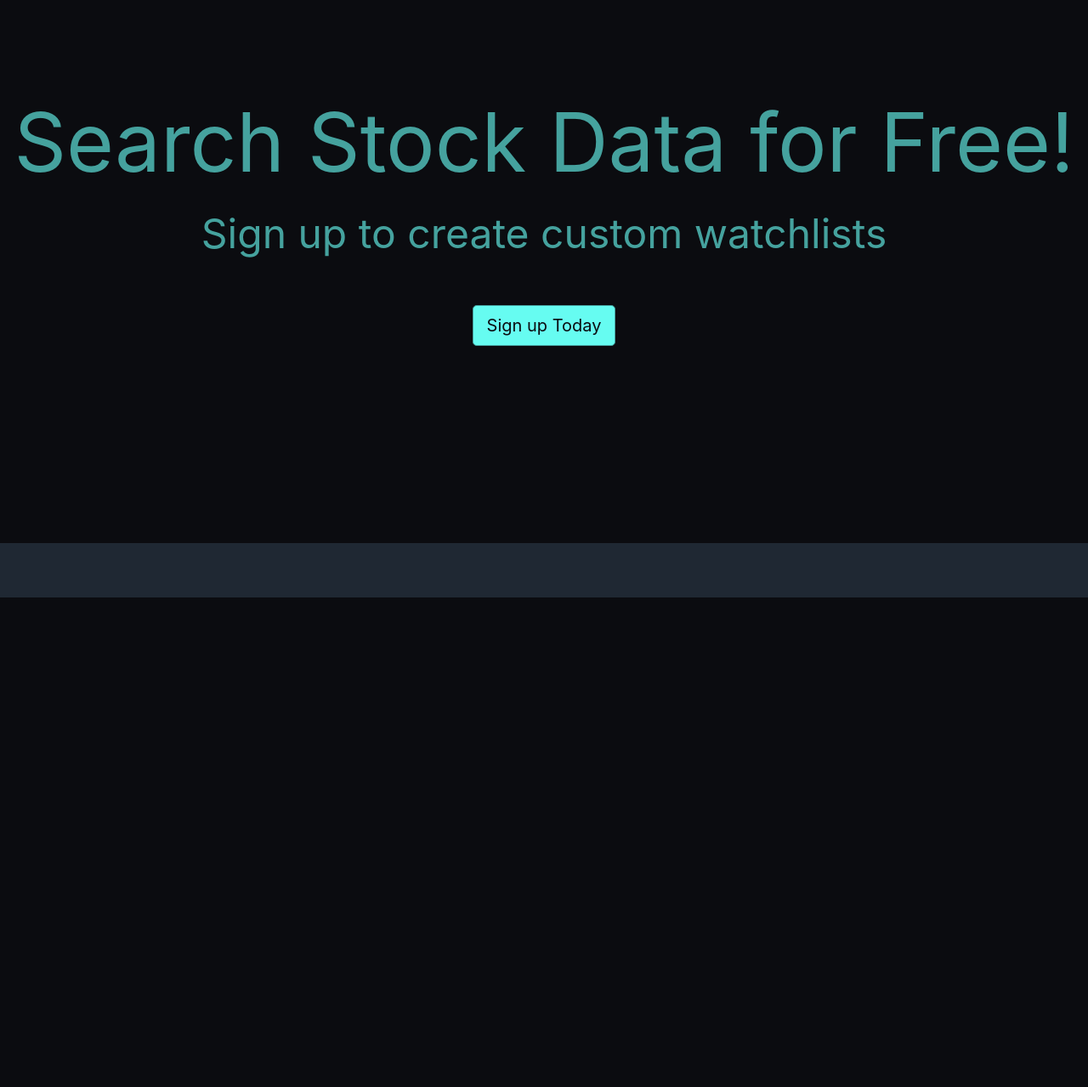
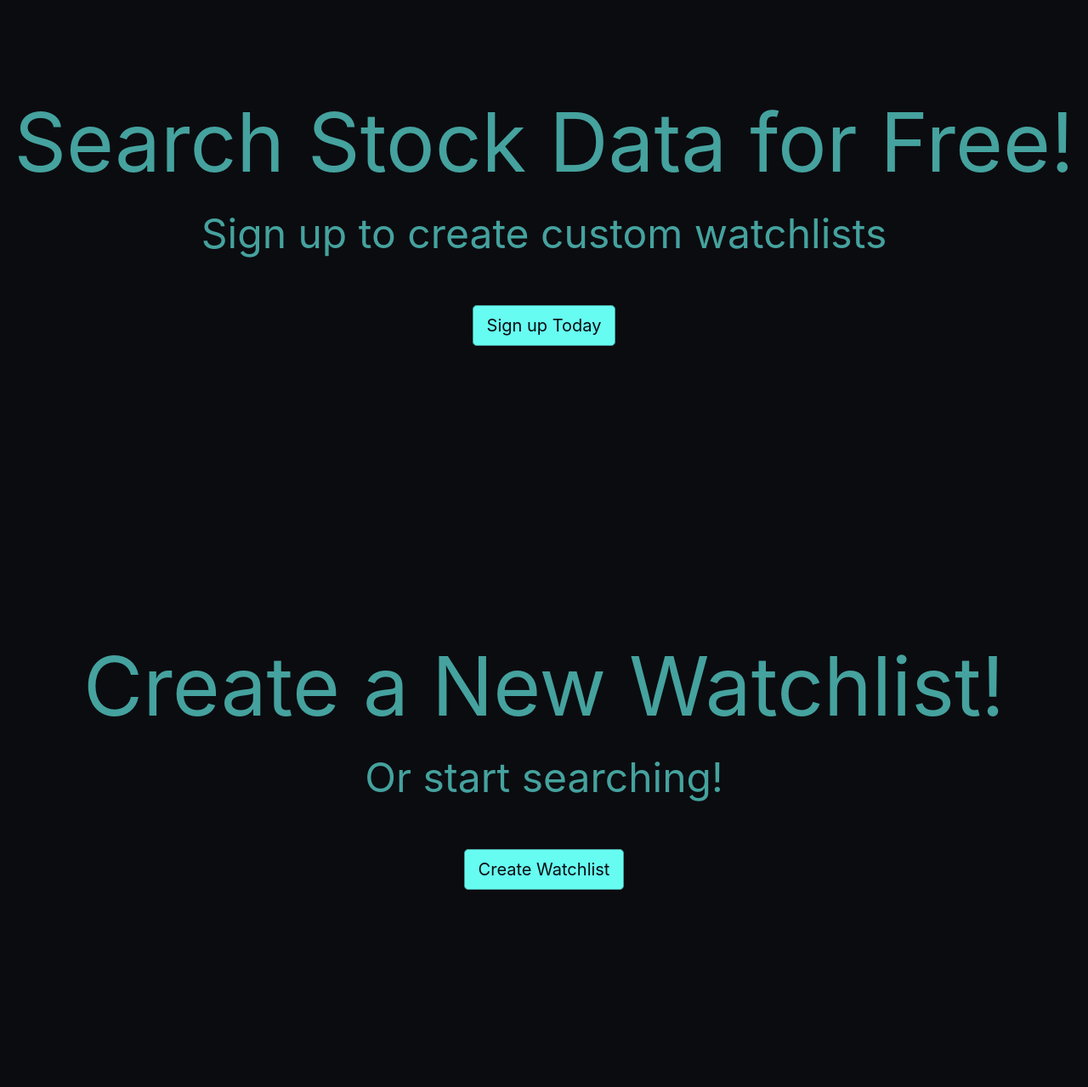
Before and after one commit to aaron-mancini/Stock-API, a Flask app: page / in a window 1280 px wide. Shown: the part 97-1376 px from the top of the page at 85% size. Before the commit the page ends 800 px from the top, so only its background shows below. Run offline with Flask 2, Linux system fonts and the light colour scheme; some libraries are stand-ins or nearby versions.

Commit message:
adjusted homepage for users

```diff
--- a/templates/create_wl.html
+++ b/templates/create_wl.html
@@ -4,6 +4,7 @@
 <div class="container mt-5">
     <div class="row justify-content-center">
         <div class="col-lg-5">
+            <h1 class="d-flex justify-content-center welcome">Create Watchlist</h1>
             <form method="POST" id="user_form">
                 {{ form.hidden_tag() }}
 
--- a/templates/homepage.html
+++ b/templates/homepage.html
@@ -1,6 +1,7 @@
 {% extends 'base.html' %}
 
 {% block content %}
+{% if not g.user %}
 <div id="home-content" >
     <div id="home-header" class="d-flex justify-content-center">Search Stock Data for Free!</div>
     <div id="home-details" class="d-flex justify-content-center">Sign up to create custom watchlists</div>
@@ -9,5 +10,13 @@
     </div>
 
 </div>
+{% endif %}
+<div id="home-content" >
+    <div id="home-header" class="d-flex justify-content-center">Create a New Watchlist!</div>
+    <div id="home-details" class="d-flex justify-content-center">Or start searching!</div>
+    <div class="d-flex justify-content-center pt-5">
+        <a class="btn btn-lg btn-form btn-signup" href="/create/watchlist" role="button">Create Watchlist</a>
+    </div>
 
+</div>
 {% endblock %}
```
